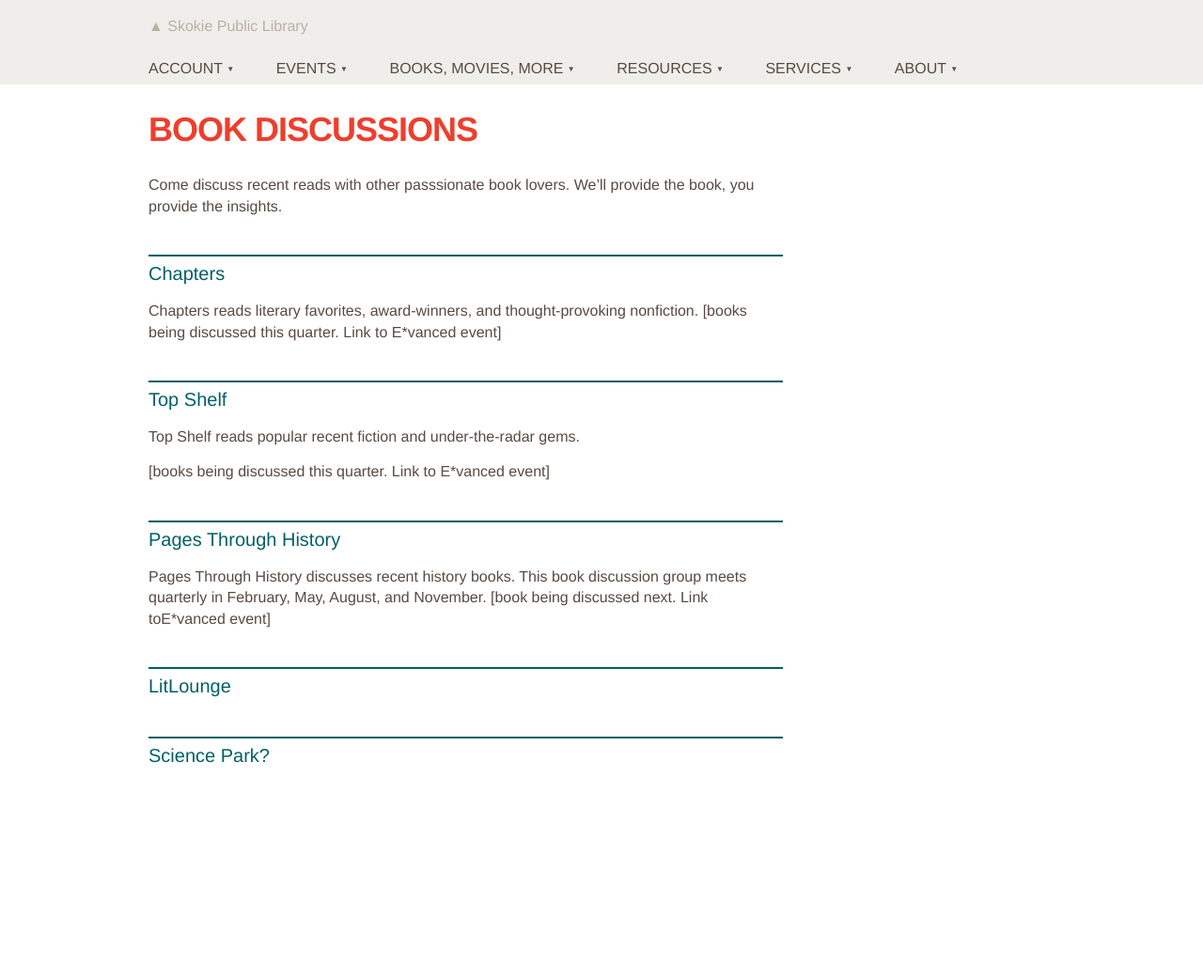
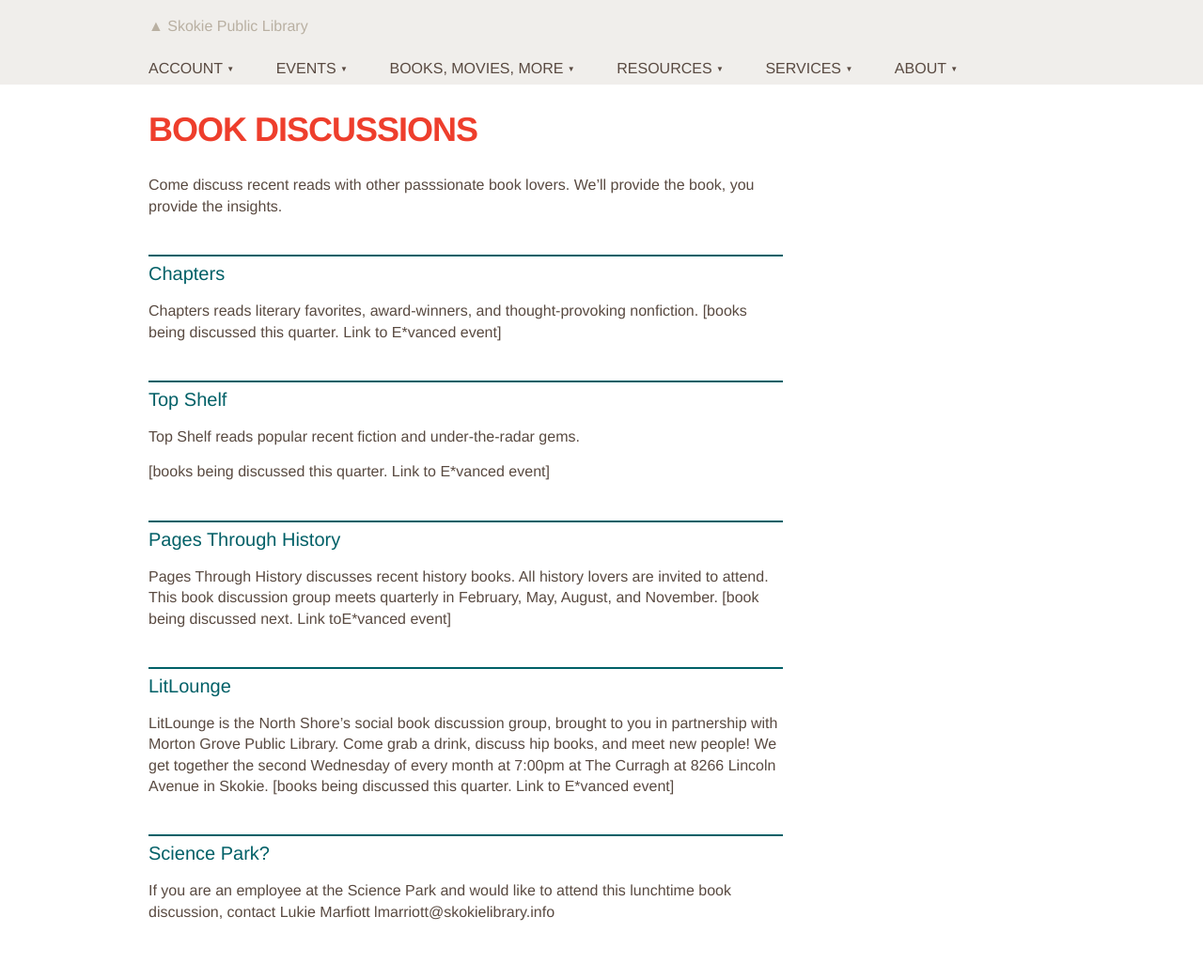
Before and after one commit to skokielibrary/spl-content, a Jekyll site: the page built from _content/lynnanne/books-movies-more--book-discussions.markdown, in a window 1280 px wide. Shown: the whole page at 94% size. Built offline with Jekyll 4.4.1, drawn with Linux system fonts in a browser that asks for light colours; before the commit the page ends 900 px from its top, so only the background shows below that.

Commit message:
Updated books-movies-more--book-discussions.markdown

```diff
--- a/_content/lynnanne/books-movies-more--book-discussions.markdown
+++ b/_content/lynnanne/books-movies-more--book-discussions.markdown
@@ -16,8 +16,12 @@ Top Shelf reads popular recent fiction and under-the-radar gems.
 [books being discussed this quarter. Link to E*vanced event]
 
 ## Pages Through History
-Pages Through History discusses recent history books. This book discussion group meets quarterly in February, May, August, and November.
+Pages Through History discusses recent history books. All history lovers are invited to attend. This book discussion group meets quarterly in February, May, August, and November.
 [book being discussed next. Link toE*vanced event]
 
 ## LitLounge
+LitLounge is the North Shore’s social book discussion group, brought to you in partnership with Morton Grove Public Library. Come grab a drink, discuss hip books, and meet new people! We get together the second Wednesday of every month at 7:00pm at The Curragh at 8266 Lincoln Avenue in Skokie.
+[books being discussed this quarter. Link to E*vanced event]
+
 ## Science Park?
+If you are an employee at the Science Park and would like to attend this lunchtime book discussion, contact Lukie Marfiott lmarriott@skokielibrary.info
```
